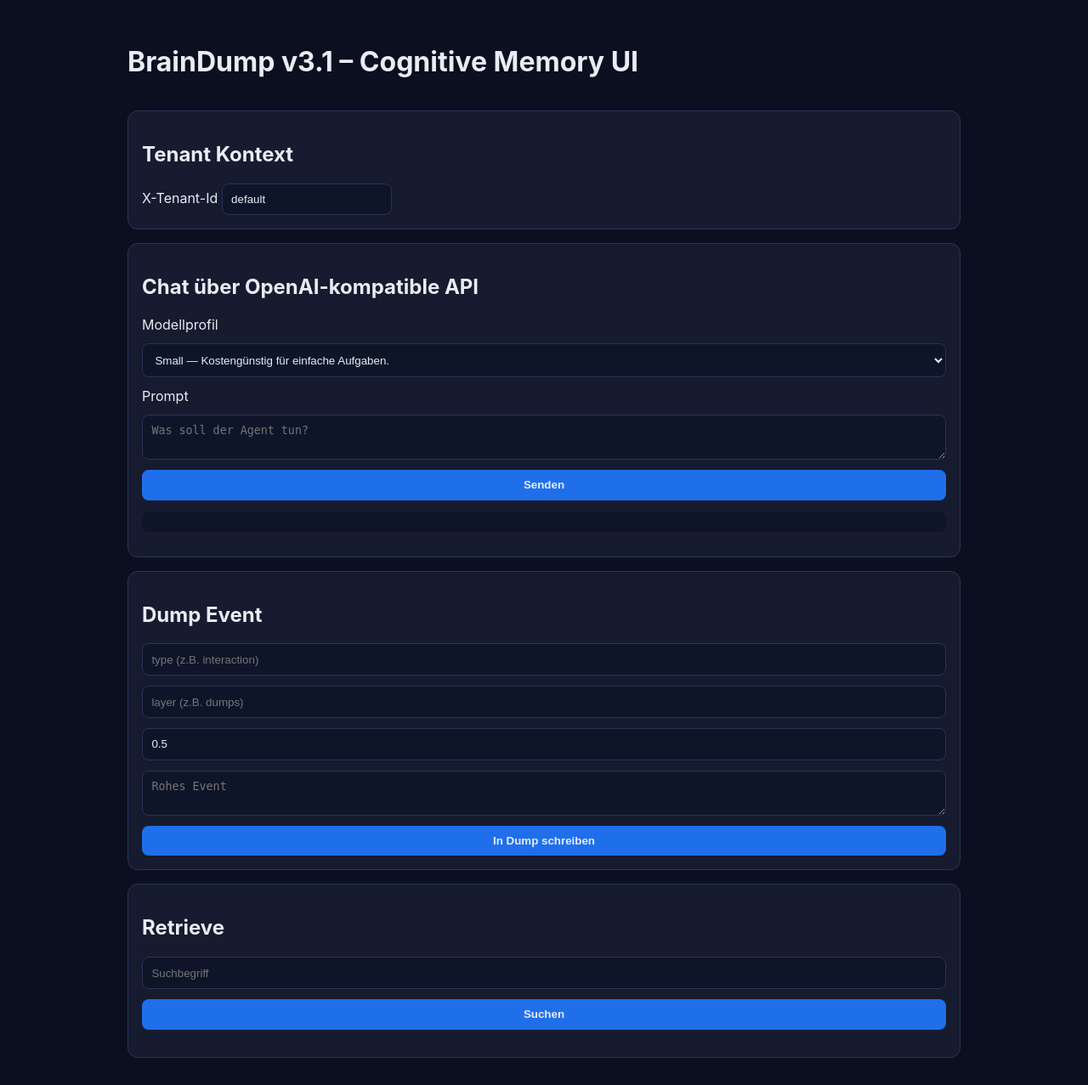
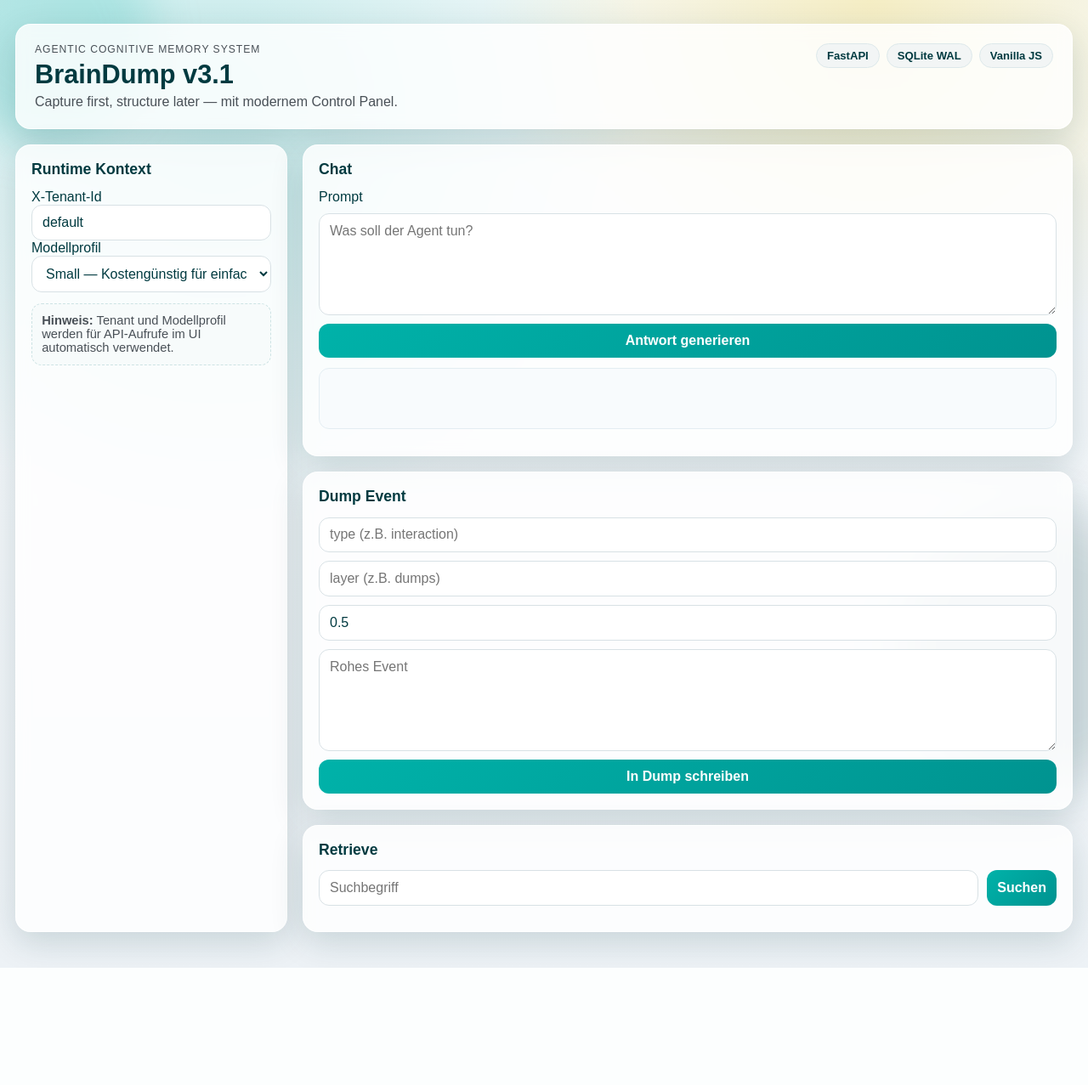
Before and after one commit to messygev/vphd, a FastAPI app: page / in a window 1280 px wide. Shown: the whole page at 85% size. After the commit the page ends 1139 px from the top, so only its background shows below. Run offline with FastAPI, Linux system fonts and the light colour scheme.

Commit message:
feat: redesign web UI with modern vanilla dashboard style

```diff
--- a/app/static/app.js
+++ b/app/static/app.js
@@ -3,10 +3,26 @@ const dumpForm = document.getElementById('dump-form');
 const retrieveForm = document.getElementById('retrieve-form');
 const chatOutput = document.getElementById('chat-output');
 const results = document.getElementById('results');
+const toast = document.getElementById('toast');
 
 function tenantHeader() {
   const tenantId = document.getElementById('tenant-id').value || 'default';
   return { 'X-Tenant-Id': tenantId };
+}
+
+function showToast(message, isError = false) {
+  toast.textContent = message;
+  toast.style.background = isError ? '#d90000' : '#003a40';
+  toast.classList.add('show');
+  window.setTimeout(() => toast.classList.remove('show'), 2200);
+}
+
+async function safeJson(response) {
+  try {
+    return await response.json();
+  } catch {
+    return { detail: 'Ungültige Serverantwort.' };
+  }
 }
 
 chatForm.addEventListener('submit', async (event) => {
@@ -24,10 +40,15 @@ chatForm.addEventListener('submit', async (event) => {
     body: JSON.stringify(payload),
   });
 
-  const data = await response.json();
-  chatOutput.textContent = response.ok
-    ? `${data.model}\n\n${data.content}`
-    : `Fehler: ${data.detail}`;
+  const data = await safeJson(response);
+  if (!response.ok) {
+    chatOutput.textContent = `Fehler: ${data.detail}`;
+    showToast('Chat-Anfrage fehlgeschlagen', true);
+    return;
+  }
+
+  chatOutput.textContent = `${data.model}\n\n${data.content}`;
+  showToast('Antwort erfolgreich geladen');
 });
 
 dumpForm.addEventListener('submit', async (event) => {
@@ -45,8 +66,12 @@ dumpForm.addEventListener('submit', async (event) => {
     headers: { 'Content-Type': 'application/json', ...tenantHeader() },
     body: JSON.stringify(payload),
   });
-  const data = await response.json();
-  alert(response.ok ? `Gespeichert: ${data.id}` : `Fehler: ${data.detail}`);
+  const data = await safeJson(response);
+  if (!response.ok) {
+    showToast(`Dump fehlgeschlagen: ${data.detail}`, true);
+    return;
+  }
+  showToast(`Gespeichert: ${data.id}`);
 });
 
 retrieveForm.addEventListener('submit', async (event) => {
@@ -58,14 +83,22 @@ retrieveForm.addEventListener('submit', async (event) => {
     headers: { 'Content-Type': 'application/json', ...tenantHeader() },
     body: JSON.stringify(payload),
   });
-  const data = await response.json();
+  const data = await safeJson(response);
   if (!response.ok) {
     results.innerHTML = `<li>Fehler: ${data.detail}</li>`;
+    showToast('Retrieve fehlgeschlagen', true);
     return;
   }
+  if (!data.results.length) {
+    results.innerHTML = '<li>Keine Treffer gefunden.</li>';
+    showToast('Keine Treffer gefunden');
+    return;
+  }
+
   data.results.forEach((row) => {
     const item = document.createElement('li');
     item.textContent = `[score=${row.score.toFixed(4)}][${new Date(row.ts * 1000).toISOString()}] ${row.content}`;
     results.appendChild(item);
   });
+  showToast(`${data.results.length} Treffer geladen`);
 });
--- a/app/static/styles.css
+++ b/app/static/styles.css
@@ -1,43 +1,271 @@
-:root { color-scheme: dark; }
+/*
+==================================================
+ABSTRACTS / vars
+==================================================
+desc: variablen-definitionen (aus SCSS in CSS-Variablen übertragen)
+*/
+:root {
+  --site-width: 1440px;
+
+  --white: #fff;
+  --gray-100: #f8f9fa;
+  --gray-200: #f2f2f2;
+  --gray-300: #dee2e6;
+  --gray-500: #adb5bd;
+  --gray-700: #495057;
+  --gray-900: #212529;
+  --black: #000;
+
+  --color-lagoon: #00b2a9;
+  --color-darklagoon: #009390;
+  --color-amarillo: #f1c400;
+  --color-midnight: #003a40;
+  --color-midnight-5: rgb(242, 245, 245);
+  --color-basil: #00965e;
+
+  --cd-color1: var(--color-midnight);
+  --cd-color2: var(--color-lagoon);
+  --cd-color4: var(--color-amarillo);
+
+  --font-main-family: Arial, Helvetica, sans-serif;
+  --radius-lg: 18px;
+  --radius-md: 12px;
+  --shadow-soft: 0 12px 38px rgba(0, 58, 64, 0.16);
+  --shadow-focus: 0 0 0 3px rgba(0, 178, 169, 0.25);
+}
+
+* {
+  box-sizing: border-box;
+}
+
 body {
   margin: 0;
-  font-family: Inter, system-ui, sans-serif;
-  background: #0b1020;
-  color: #e6edf3;
+  min-height: 100vh;
+  font-family: var(--font-main-family);
+  color: var(--cd-color1);
+  background:
+    radial-gradient(circle at 20% 10%, rgba(0, 178, 169, 0.2), transparent 35%),
+    radial-gradient(circle at 80% 0%, rgba(241, 196, 0, 0.22), transparent 30%),
+    linear-gradient(180deg, #f6f9fb 0%, #edf2f6 100%);
 }
-.container {
-  max-width: 980px;
-  margin: 2rem auto;
-  padding: 0 1rem;
+
+.bg-orb {
+  position: fixed;
+  border-radius: 50%;
+  filter: blur(28px);
+  pointer-events: none;
+  z-index: 0;
+}
+
+.bg-orb-a {
+  top: -90px;
+  left: -80px;
+  width: 260px;
+  height: 260px;
+  background: rgba(0, 178, 169, 0.2);
+}
+
+.bg-orb-b {
+  right: -100px;
+  bottom: -120px;
+  width: 320px;
+  height: 320px;
+  background: rgba(0, 58, 64, 0.12);
+}
+
+.app-shell {
+  position: relative;
+  z-index: 1;
+  max-width: var(--site-width);
+  margin: 0 auto;
+  padding: 28px 18px 42px;
+}
+
+.card-glass {
+  background: rgba(255, 255, 255, 0.82);
+  backdrop-filter: blur(8px);
+  border: 1px solid rgba(255, 255, 255, 0.8);
+  border-radius: var(--radius-lg);
+  box-shadow: var(--shadow-soft);
+}
+
+.topbar {
+  display: flex;
+  justify-content: space-between;
+  gap: 18px;
+  align-items: flex-start;
+  margin-bottom: 18px;
+  padding: 22px;
+}
+
+.eyebrow {
+  margin: 0;
+  font-size: 0.76rem;
+  letter-spacing: 0.08em;
+  text-transform: uppercase;
+  color: var(--gray-700);
+}
+
+h1 {
+  margin: 0.3rem 0;
+  font-size: clamp(1.45rem, 2.4vw, 2.2rem);
+}
+
+.subtitle {
+  margin: 0;
+  color: var(--gray-700);
+}
+
+.status-row {
+  display: flex;
+  gap: 8px;
+  flex-wrap: wrap;
+}
+
+.pill {
+  background: var(--color-midnight-5);
+  border: 1px solid #dce8ea;
+  color: var(--cd-color1);
+  border-radius: 999px;
+  padding: 6px 12px;
+  font-size: 0.82rem;
+  font-weight: 700;
+}
+
+.grid-layout {
   display: grid;
-  gap: 1rem;
+  gap: 18px;
+  grid-template-columns: minmax(260px, 320px) 1fr;
 }
-.card {
-  background: #161b2f;
-  border: 1px solid #2a3355;
+
+.workspace {
+  display: grid;
+  gap: 18px;
+}
+
+.panel {
+  padding: 18px;
+}
+
+h2 {
+  margin: 0 0 0.85rem;
+  font-size: 1.1rem;
+}
+
+.stack {
+  display: grid;
+  gap: 10px;
+}
+
+.inline-form {
+  display: grid;
+  grid-template-columns: 1fr auto;
+  gap: 10px;
+}
+
+input,
+textarea,
+select,
+button {
+  width: 100%;
+  border: 1px solid #d8e1e5;
+  border-radius: var(--radius-md);
+  padding: 0.68rem 0.75rem;
+  font: inherit;
+  color: var(--cd-color1);
+  background: #fff;
+}
+
+textarea {
+  min-height: 120px;
+  resize: vertical;
+}
+
+input:focus,
+textarea:focus,
+select:focus,
+button:focus {
+  outline: none;
+  box-shadow: var(--shadow-focus);
+  border-color: var(--cd-color2);
+}
+
+button {
+  width: auto;
+  border: 0;
+  background: linear-gradient(135deg, var(--cd-color2) 0%, var(--color-darklagoon) 100%);
+  color: #fff;
+  cursor: pointer;
+  font-weight: 700;
+  transition: transform 0.15s ease;
+}
+
+button:hover {
+  transform: translateY(-1px);
+}
+
+.hint-box {
+  margin-top: 0.85rem;
+  background: #f7fbfb;
+  border: 1px dashed #cde3e4;
+  border-radius: var(--radius-md);
+  padding: 0.7rem;
+  color: var(--gray-700);
+  font-size: 0.92rem;
+}
+
+.output {
+  margin-top: 12px;
+  background: #f8fbfd;
+  border: 1px solid #e3edf2;
+  border-radius: var(--radius-md);
+  padding: 12px;
+  white-space: pre-wrap;
+  min-height: 72px;
+}
+
+.result-list {
+  margin: 12px 0 0;
+  padding: 0;
+  list-style: none;
+  display: grid;
+  gap: 8px;
+}
+
+.result-list li {
+  background: #fbfeff;
+  border: 1px solid #e2edf3;
+  border-radius: 10px;
+  padding: 10px;
+  font-size: 0.93rem;
+}
+
+.toast {
+  position: fixed;
+  right: 16px;
+  bottom: 16px;
+  background: var(--cd-color1);
+  color: #fff;
   border-radius: 12px;
-  padding: 1rem;
+  padding: 10px 14px;
+  box-shadow: var(--shadow-soft);
+  opacity: 0;
+  transform: translateY(8px);
+  transition: all 0.2s ease;
+  pointer-events: none;
 }
-form {
-  display: grid;
-  gap: 0.75rem;
+
+.toast.show {
+  opacity: 1;
+  transform: translateY(0);
 }
-input, textarea, select, button {
-  background: #0f1529;
-  color: #e6edf3;
-  border: 1px solid #2a3355;
-  border-radius: 8px;
-  padding: 0.65rem;
+
+@media (max-width: 980px) {
+  .grid-layout {
+    grid-template-columns: 1fr;
+  }
+
+  .topbar {
+    flex-direction: column;
+  }
 }
-button {
-  cursor: pointer;
-  background: #1f6feb;
-  border: none;
-  font-weight: 600;
-}
-pre {
-  white-space: pre-wrap;
-  background: #0f1529;
-  border-radius: 8px;
-  padding: 0.75rem;
-}
--- a/app/templates/index.html
+++ b/app/templates/index.html
@@ -7,52 +7,76 @@
     <link rel="stylesheet" href="/static/styles.css" />
   </head>
   <body>
-    <main class="container">
-      <h1>BrainDump v3.1 – Cognitive Memory UI</h1>
+    <div class="bg-orb bg-orb-a" aria-hidden="true"></div>
+    <div class="bg-orb bg-orb-b" aria-hidden="true"></div>
 
-      <section class="card">
-        <h2>Tenant Kontext</h2>
+    <main class="app-shell">
+      <header class="topbar card-glass">
+        <div>
+          <p class="eyebrow">Agentic Cognitive Memory System</p>
+          <h1>BrainDump v3.1</h1>
+          <p class="subtitle">Capture first, structure later — mit modernem Control Panel.</p>
+        </div>
+        <div class="status-row">
+          <span class="pill">FastAPI</span>
+          <span class="pill">SQLite WAL</span>
+          <span class="pill">Vanilla JS</span>
+        </div>
+      </header>
+
+      <section class="grid-layout">
+        <aside class="panel card-glass">
+          <h2>Runtime Kontext</h2>
           <label for="tenant-id">X-Tenant-Id</label>
           <input id="tenant-id" value="default" placeholder="tenant-a" />
-      </section>
 
-      <section class="card">
-        <h2>Chat über OpenAI-kompatible API</h2>
-        <form id="chat-form">
           <label for="model">Modellprofil</label>
           <select id="model" name="model">
             {% for model in models %}
             <option value="{{ model.key }}">{{ model.label }} — {{ model.description }}</option>
             {% endfor %}
           </select>
+
+          <div class="hint-box">
+            <strong>Hinweis:</strong> Tenant und Modellprofil werden für API-Aufrufe im UI automatisch verwendet.
+          </div>
+        </aside>
+
+        <section class="workspace">
+          <article class="panel card-glass">
+            <h2>Chat</h2>
+            <form id="chat-form" class="stack">
               <label for="prompt">Prompt</label>
               <textarea id="prompt" required placeholder="Was soll der Agent tun?"></textarea>
-          <button type="submit">Senden</button>
+              <button type="submit">Antwort generieren</button>
             </form>
-        <pre id="chat-output"></pre>
-      </section>
+            <pre id="chat-output" class="output"></pre>
+          </article>
 
-      <section class="card">
+          <article class="panel card-glass">
             <h2>Dump Event</h2>
-        <form id="dump-form">
+            <form id="dump-form" class="stack">
               <input id="dump-type" placeholder="type (z.B. interaction)" required />
               <input id="dump-layer" placeholder="layer (z.B. dumps)" required />
               <input id="dump-confidence" type="number" min="0" max="1" step="0.01" value="0.5" required />
               <textarea id="dump-content" placeholder="Rohes Event" required></textarea>
               <button type="submit">In Dump schreiben</button>
             </form>
-      </section>
+          </article>
 
-      <section class="card">
+          <article class="panel card-glass">
             <h2>Retrieve</h2>
-        <form id="retrieve-form">
+            <form id="retrieve-form" class="inline-form">
               <input id="query" placeholder="Suchbegriff" required />
               <button type="submit">Suchen</button>
             </form>
-        <ul id="results"></ul>
+            <ul id="results" class="result-list"></ul>
+          </article>
+        </section>
       </section>
     </main>
 
+    <div id="toast" class="toast" role="status" aria-live="polite"></div>
     <script src="/static/app.js"></script>
   </body>
 </html>
```
Also changed, not shown: README.md. Lines whose indentation alone changed are shown as unchanged.
